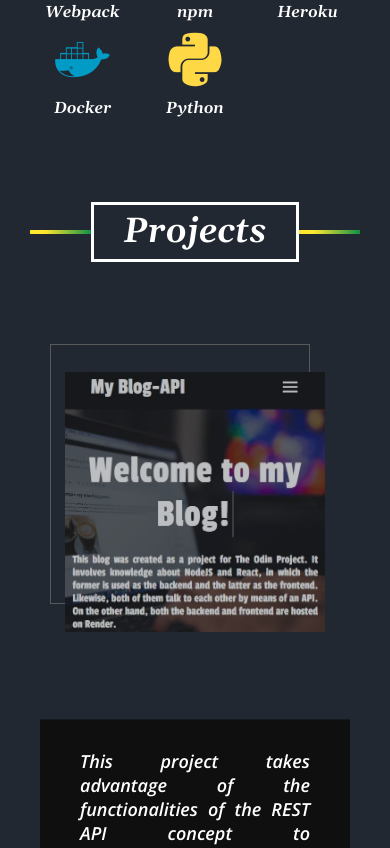
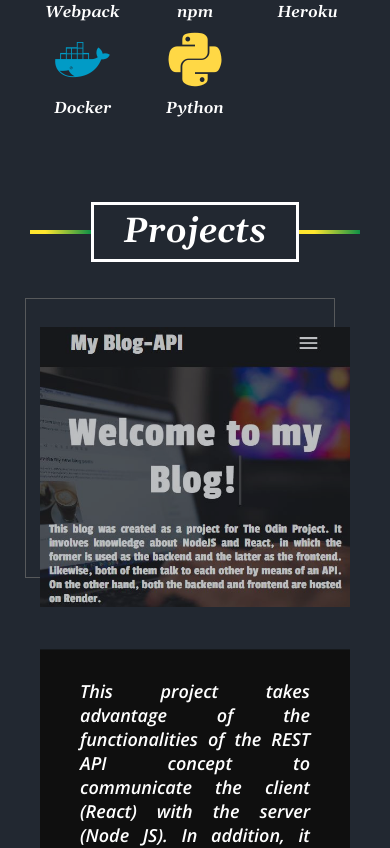
Before and after one commit to Houser97/Portfolio, a React (Create React App) app: page / in a window 390 px wide. Shown: the part 1573-2421 px from the top of the page. Built offline with nearby package versions, Linux system fonts and the light colour scheme.

Commit message:
Resize first row of grid below 400px

```diff
--- a/src/styles/ProjectCard.css
+++ b/src/styles/ProjectCard.css
@@ -160,8 +160,16 @@
 }
 
 @media (max-width: 400px){
+    .app__project-subcontainer{
+        grid-template-rows: 280px minmax(200px, 1fr);
+    }
+
+    .app__project-subcontainer-reversed{
+        grid-template-rows: 280px minmax(200px, 1fr);
+    }
+
     .project-img-container-commun{
-        width: 260px;
-        height: 260px;
+        width: 100%;
+        height: 100%;
     }
 }
```
